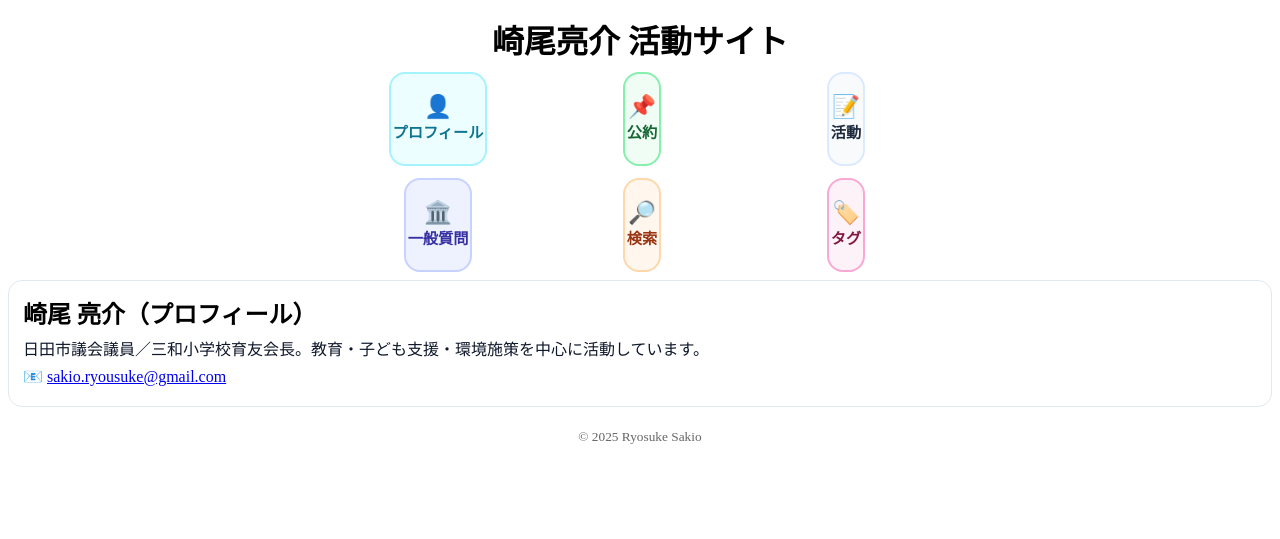
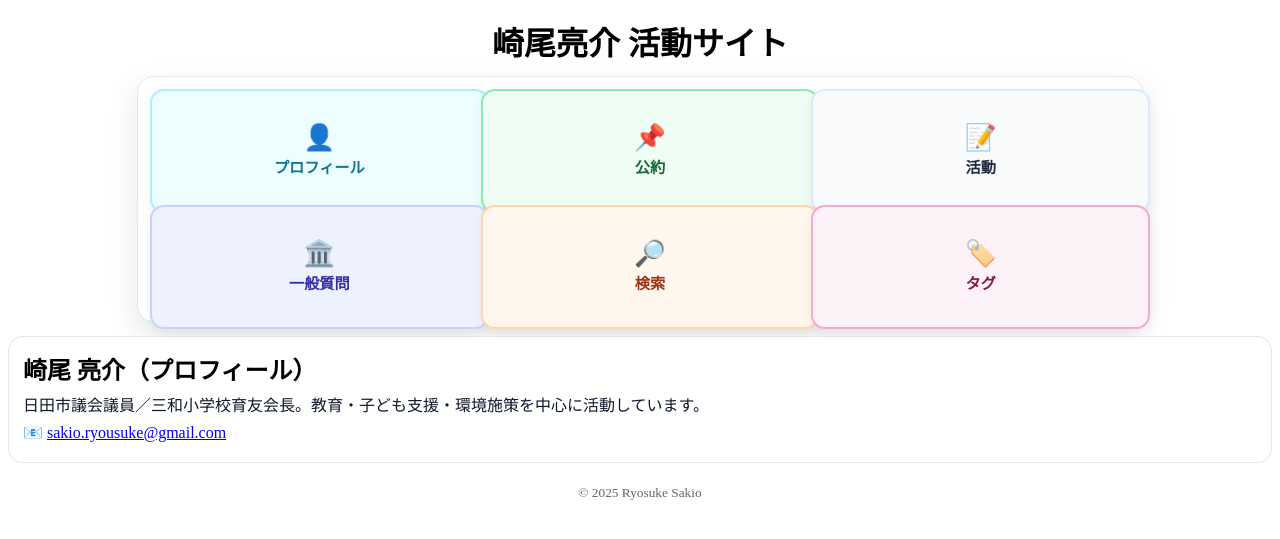
Before and after one commit to sakioryousuke-eng/activity-site, a Jekyll site: the page built from index.html, in a window 1280 px wide. Shown: the top 539 px of the page. Built offline with Jekyll 4.4.1, drawn with Linux system fonts in a browser that asks for light colours.

Commit message:
Update default.html

```diff
--- a/_layouts/default.html
+++ b/_layouts/default.html
@@ -9,75 +9,94 @@
 
   <style>
     :root{
-      --chip-shadow:0 4px 12px rgba(0,0,0,.08);
-      --c-profile-bg:#ecfeff; --c-profile-bd:#a5f3fc; --c-profile-fg:#0e7490;
-      --c-promise-bg:#f0fdf4; --c-promise-bd:#86efac; --c-promise-fg:#166534;
-      --c-activity-bg:#f8fafc; --c-activity-bd:#dbeafe; --c-activity-fg:#1e293b;
-      --c-matrix-bg:#eef2ff; --c-matrix-bd:#c7d2fe; --c-matrix-fg:#3730a3;
-      --c-search-bg:#fff7ed; --c-search-bd:#fed7aa; --c-search-fg:#9a3412;
-      --c-tags-bg:#fdf2f8;  --c-tags-bd:#f9a8d4;  --c-tags-fg:#831843;
+      /* パネル＆カード影 */
+      --panel-shadow: 0 12px 30px rgba(0,0,0,.10);
+      --card-shadow:  0 4px 12px rgba(0,0,0,.06);
+      --line:#e5e7eb;
+
+      /* ナビ色（必要に応じて調整可） */
+      --c-profile-bg:#ecfeff; --c-profile-bd:#a5f3fc; --c-profile-fg:#0e7490;  /* 👤 */
+      --c-promise-bg:#f0fdf4; --c-promise-bd:#86efac; --c-promise-fg:#166534;  /* 📌 */
+      --c-activity-bg:#f8fafc; --c-activity-bd:#dbeafe; --c-activity-fg:#1e293b;/* 📝 */
+      --c-matrix-bg:#eef2ff; --c-matrix-bd:#c7d2fe; --c-matrix-fg:#3730a3;     /* 🏛 */
+      --c-search-bg:#fff7ed; --c-search-bd:#fed7aa; --c-search-fg:#9a3412;     /* 🔎 */
+      --c-tags-bg:#fdf2f8;  --c-tags-bd:#f9a8d4;  --c-tags-fg:#831843;         /* 🏷 */
     }
 
-    header{padding:8px 0;text-align:center}
-    header h1{margin:0 0 10px}
+    /* ====== ヘッダー ====== */
+    header{padding:10px 0 0}
+    header h1{margin:0 0 12px; text-align:center}
 
-    /* --- グリッド形式のナビ --- */
-    .nav-chips{
-      display:grid;
-      grid-template-columns:repeat(3, minmax(0,1fr));
-      gap:12px;
-      padding:0;
-      margin:0 auto;
-      max-width:600px;
-      list-style:none;
-      justify-items:center;
+    /* ====== 上部 6分割ナビ・パネル ====== */
+    .nav-panel{
+      max-width: 980px;
+      margin: 0 auto 14px;
+      background: #fff;
+      border: 1px solid var(--line);
+      border-radius: 16px;
+      box-shadow: var(--panel-shadow);
+      padding: 12px;
     }
 
-    @media (max-width:640px){
-      .nav-chips{grid-template-columns:repeat(2, minmax(0,1fr)); max-width:360px;}
+    /* 3列×2行を常に維持（スマホでも3×2） */
+    .nav-chips{
+      display: grid;
+      grid-template-columns: repeat(3, 1fr);
+      grid-template-rows: repeat(2, 1fr);
+      gap: 12px;
+      list-style: none;
+      padding: 0;
+      margin: 0;
+      min-height: 220px;   /* パネル高さ：6マス全体の目安 */
+    }
+    /* 端末が極端に狭い時に窮屈さを抑える微調整（必要なら調整） */
+    @media (max-width: 360px){
+      .nav-chips{gap:10px; min-height: 200px;}
     }
 
+    /* 各マスのカード（均一サイズ） */
+    .nav-chips > li{min-width: 0;} /* テキストあふれ対策 */
+
     .chip{
-      --bg:#fff; --bd:#e2e8f0; --fg:#111;
-      display:flex;
-      flex-direction:column;
-      justify-content:center;
-      align-items:center;
-      gap:6px;
-      width:100%;
-      max-width:160px;
-      min-height:90px;
-      text-align:center;
-      border:2px solid var(--bd);
-      border-radius:16px;
-      background:var(--bg);
-      color:var(--fg);
-      font-weight:700;
-      text-decoration:none;
-      box-shadow:none;
-      transition:all .18s ease;
+      --bg:#fff; --bd:var(--line); --fg:#111;
+      display: flex;
+      flex-direction: column;
+      justify-content: center;
+      align-items: center;
+      gap: 8px;
+
+      width: 100%;
+      height: 100%;           /* ← グリッドセルいっぱい＝均一サイズ */
+      border: 2px solid var(--bd);
+      border-radius: 14px;
+      background: var(--bg);
+      color: var(--fg);
+      text-decoration: none;
+      font-weight: 800;
+      box-shadow: var(--card-shadow);
+      transition: transform .16s ease, box-shadow .16s ease;
+      text-align: center;
+      padding: 8px;
     }
-    .chip:hover{
-      transform:translateY(-2px);
-      box-shadow:var(--chip-shadow);
-    }
-    .chip[aria-current="page"]{
-      outline:3px solid rgba(99,102,241,.25);
-      outline-offset:3px;
+    .chip:hover{ transform: translateY(-2px); box-shadow: 0 8px 20px rgba(0,0,0,.12); }
+    .chip[aria-current="page"]{ outline: 3px solid rgba(99,102,241,.22); outline-offset: 3px; }
+
+    .chip .ico{ font-size: 1.6rem; line-height: 1; }
+    .chip .label{
+      font-size: .95rem; line-height: 1.15;
+      white-space: nowrap; text-overflow: ellipsis; overflow: hidden;
+      max-width: 95%;
     }
 
-    .chip .ico{font-size:1.4rem;line-height:1}
-    .chip span.label{font-size:.95rem;line-height:1.2}
+    /* 色バリエーション（背景・枠線・文字色） */
+    .chip--profile { --bg:var(--c-profile-bg); --bd:var(--c-profile-bd); --fg:var(--c-profile-fg); }
+    .chip--promise { --bg:var(--c-promise-bg); --bd:var(--c-promise-bd); --fg:var(--c-promise-fg); }
+    .chip--activity{ --bg:var(--c-activity-bg); --bd:var(--c-activity-bd); --fg:var(--c-activity-fg); }
+    .chip--matrix  { --bg:var(--c-matrix-bg);  --bd:var(--c-matrix-bd);  --fg:var(--c-matrix-fg);  }
+    .chip--search  { --bg:var(--c-search-bg);  --bd:var(--c-search-bd);  --fg:var(--c-search-fg);  }
+    .chip--tags    { --bg:var(--c-tags-bg);    --bd:var(--c-tags-bd);    --fg:var(--c-tags-fg);    }
 
-    /* --- 色指定 --- */
-    .chip--profile {--bg:var(--c-profile-bg);--bd:var(--c-profile-bd);--fg:var(--c-profile-fg);}
-    .chip--promise {--bg:var(--c-promise-bg);--bd:var(--c-promise-bd);--fg:var(--c-promise-fg);}
-    .chip--activity{--bg:var(--c-activity-bg);--bd:var(--c-activity-bd);--fg:var(--c-activity-fg);}
-    .chip--matrix  {--bg:var(--c-matrix-bg); --bd:var(--c-matrix-bd); --fg:var(--c-matrix-fg);}
-    .chip--search  {--bg:var(--c-search-bg); --bd:var(--c-search-bd); --fg:var(--c-search-fg);}
-    .chip--tags    {--bg:var(--c-tags-bg);   --bd:var(--c-tags-bd);   --fg:var(--c-tags-fg);}
-
-    /* --- PDFモーダル（既存維持） --- */
+    /* ====== PDFモーダル（既存仕様を保持） ====== */
     #pdf-modal{position:fixed;inset:0;background:rgba(0,0,0,.82);display:none;z-index:9999}
     #pdf-modal-inner{width:100vw;height:100vh;display:flex;align-items:center;justify-content:center}
     #pdf-modal-box{width:90vw;height:90vh;background:#fff;border-radius:12px;overflow:hidden;box-shadow:0 10px 30px rgba(0,0,0,.35)}
@@ -89,15 +108,54 @@
 <body>
   <header>
     <h1>{{ site.title | default: "activity-site" }}</h1>
+
     {% assign here = page.url | relative_url %}
-    <ul class="nav-chips" aria-label="サイト内">
-      <li><a class="chip chip--profile" href="{{ '/' | relative_url }}" {% if here == '/' or here == '/index.html' %}aria-current="page"{% endif %}><span class="ico">👤</span><span class="label">プロフィール</span></a></li>
-      <li><a class="chip chip--promise" href="{{ '/pages/promise.html' | relative_url }}" {% if here == '/pages/promise.html' %}aria-current="page"{% endif %}><span class="ico">📌</span><span class="label">公約</span></a></li>
-      <li><a class="chip chip--activity" href="{{ '/pages/activity.html' | relative_url }}" {% if here == '/pages/activity.html' %}aria-current="page"{% endif %}><span class="ico">📝</span><span class="label">活動</span></a></li>
-      <li><a class="chip chip--matrix" href="{{ '/pages/matrix.html' | relative_url }}" {% if here == '/pages/matrix.html' %}aria-current="page"{% endif %}><span class="ico">🏛️</span><span class="label">一般質問</span></a></li>
-      <li><a class="chip chip--search" href="{{ '/pages/search.html' | relative_url }}" {% if here == '/pages/search.html' %}aria-current="page"{% endif %}><span class="ico">🔎</span><span class="label">検索</span></a></li>
-      <li><a class="chip chip--tags" href="{{ '/pages/tags.html' | relative_url }}" {% if here == '/pages/tags.html' %}aria-current="page"{% endif %}><span class="ico">🏷️</span><span class="label">タグ</span></a></li>
-    </ul>
+    <div class="nav-panel" role="navigation" aria-label="サイト内メニュー（6分割）">
+      <ul class="nav-chips">
+        <li>
+          <a class="chip chip--profile" href="{{ '/' | relative_url }}"
+             {% if here == '/' or here == '/index.html' %}aria-current="page"{% endif %}>
+            <span class="ico">👤</span>
+            <span class="label">プロフィール</span>
+          </a>
+        </li>
+        <li>
+          <a class="chip chip--promise" href="{{ '/pages/promise.html' | relative_url }}"
+             {% if here == '/pages/promise.html' %}aria-current="page"{% endif %}>
+            <span class="ico">📌</span>
+            <span class="label">公約</span>
+          </a>
+        </li>
+        <li>
+          <a class="chip chip--activity" href="{{ '/pages/activity.html' | relative_url }}"
+             {% if here == '/pages/activity.html' %}aria-current="page"{% endif %}>
+            <span class="ico">📝</span>
+            <span class="label">活動</span>
+          </a>
+        </li>
+        <li>
+          <a class="chip chip--matrix" href="{{ '/pages/matrix.html' | relative_url }}"
+             {% if here == '/pages/matrix.html' %}aria-current="page"{% endif %}>
+            <span class="ico">🏛️</span>
+            <span class="label">一般質問</span>
+          </a>
+        </li>
+        <li>
+          <a class="chip chip--search" href="{{ '/pages/search.html' | relative_url }}"
+             {% if here == '/pages/search.html' %}aria-current="page"{% endif %}>
+            <span class="ico">🔎</span>
+            <span class="label">検索</span>
+          </a>
+        </li>
+        <li>
+          <a class="chip chip--tags" href="{{ '/pages/tags.html' | relative_url }}"
+             {% if here == '/pages/tags.html' %}aria-current="page"{% endif %}>
+            <span class="ico">🏷️</span>
+            <span class="label">タグ</span>
+          </a>
+        </li>
+      </ul>
+    </div>
   </header>
 
   <main>
@@ -108,11 +166,13 @@
     <small>&copy; {{ site.time | date: '%Y' }} {{ site.author | default: 'Ryosuke Sakio' }}</small>
   </footer>
 
+  <!-- PDFモーダル要素 -->
   <div id="pdf-modal" role="dialog" aria-modal="true" aria-label="PDF viewer">
     <button id="pdf-close" type="button" aria-label="閉じる">閉じる</button>
     <div id="pdf-modal-inner"><div id="pdf-modal-box" aria-live="polite" aria-busy="false"></div></div>
   </div>
 
+  <!-- 安定版PDFスクリプト（iOS/Safariは新規タブ、それ以外はモーダル） -->
   <script>
   (function(){
     var modal=document.getElementById('pdf-modal');
```
